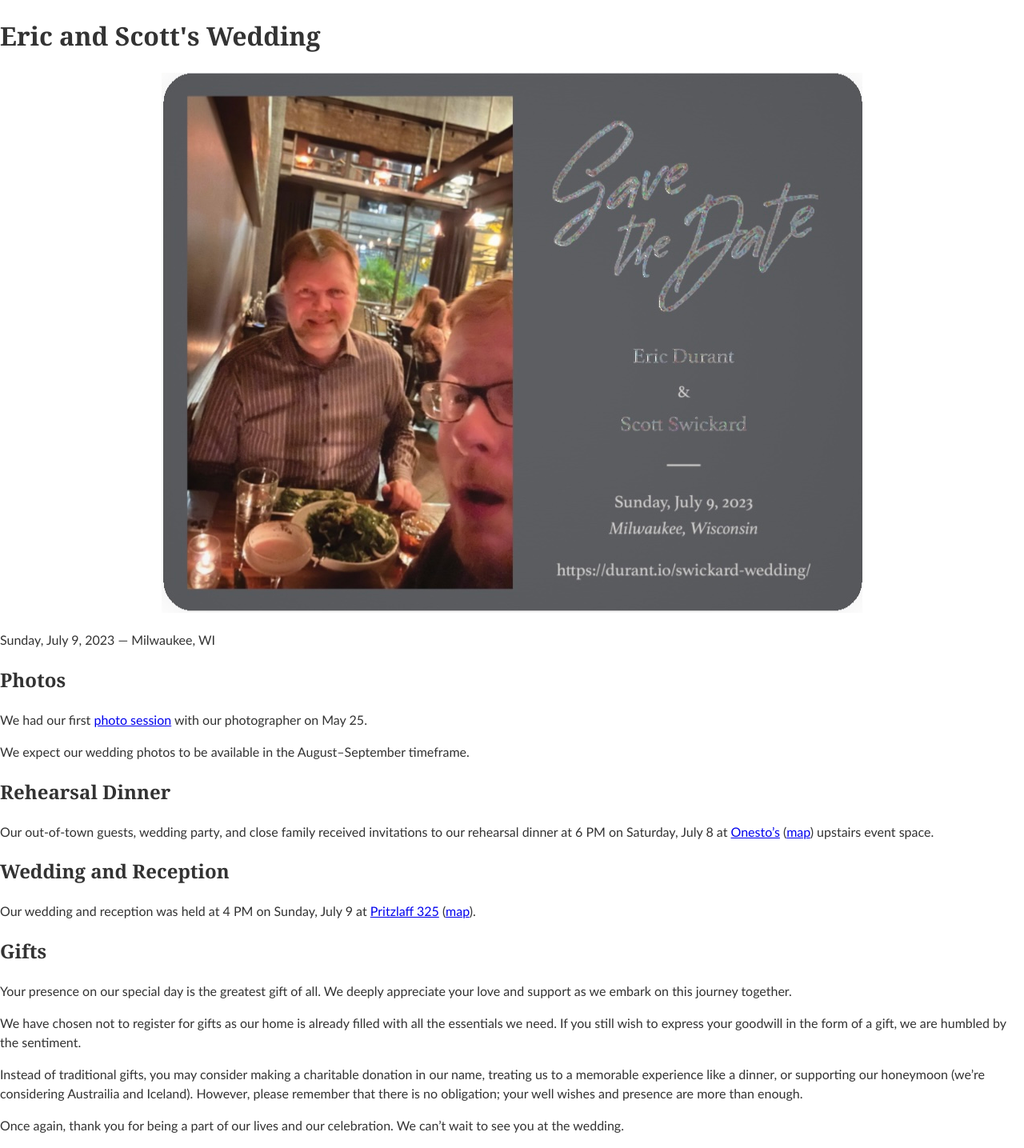
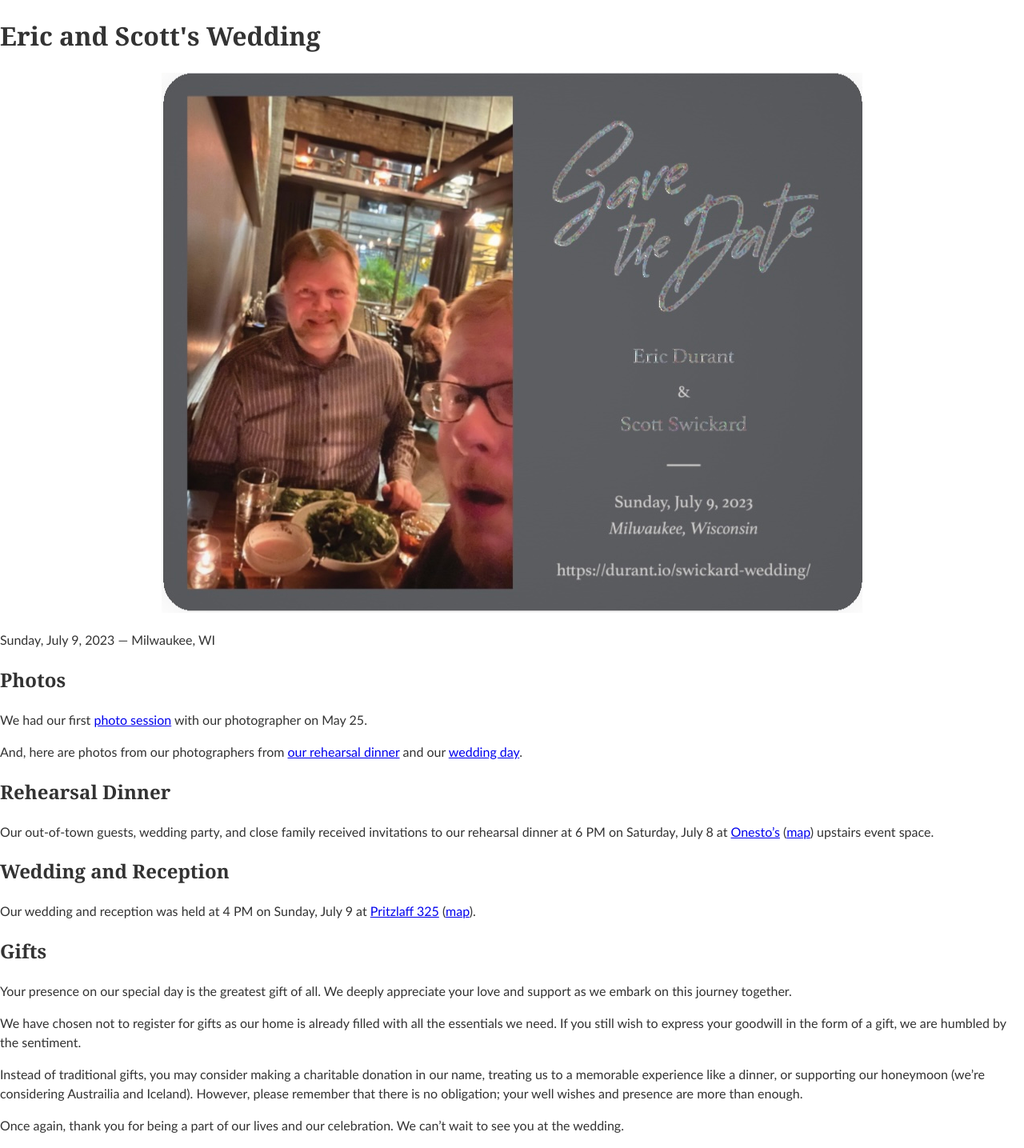
Before and after one commit to edurant/edurant.github.io, a Jekyll site: the page built from swickard-wedding/index.md, in a window 1280 px wide. Shown: the whole page at 80% size. Built offline with Jekyll 4.4.1, drawn with Linux system fonts in a browser that asks for light colours; our own code applies the rules of GitHub Pages for plain Markdown files.

Commit message:
Post wedding & rehearsal photo links

```diff
--- a/swickard-wedding/index.md
+++ b/swickard-wedding/index.md
@@ -10,7 +10,7 @@ Sunday, July 9, 2023 — Milwaukee, WI
 
 We had our first [photo session](https://www.happygnomephotography.com/ClientGalleries/Eric-and-Scott/) with our photographer on May 25.
 
-We expect our wedding photos to be available in the August–September timeframe.
+And, here are photos from our photographers from [our rehearsal dinner](https://www.happygnomephotography.com/ClientGalleries/Eric-and-Scott-Rehearsal/) and our [wedding day](https://www.happygnomephotography.com/ClientGalleries/Eric-Scott/).
 
 ## Rehearsal Dinner
 
```
